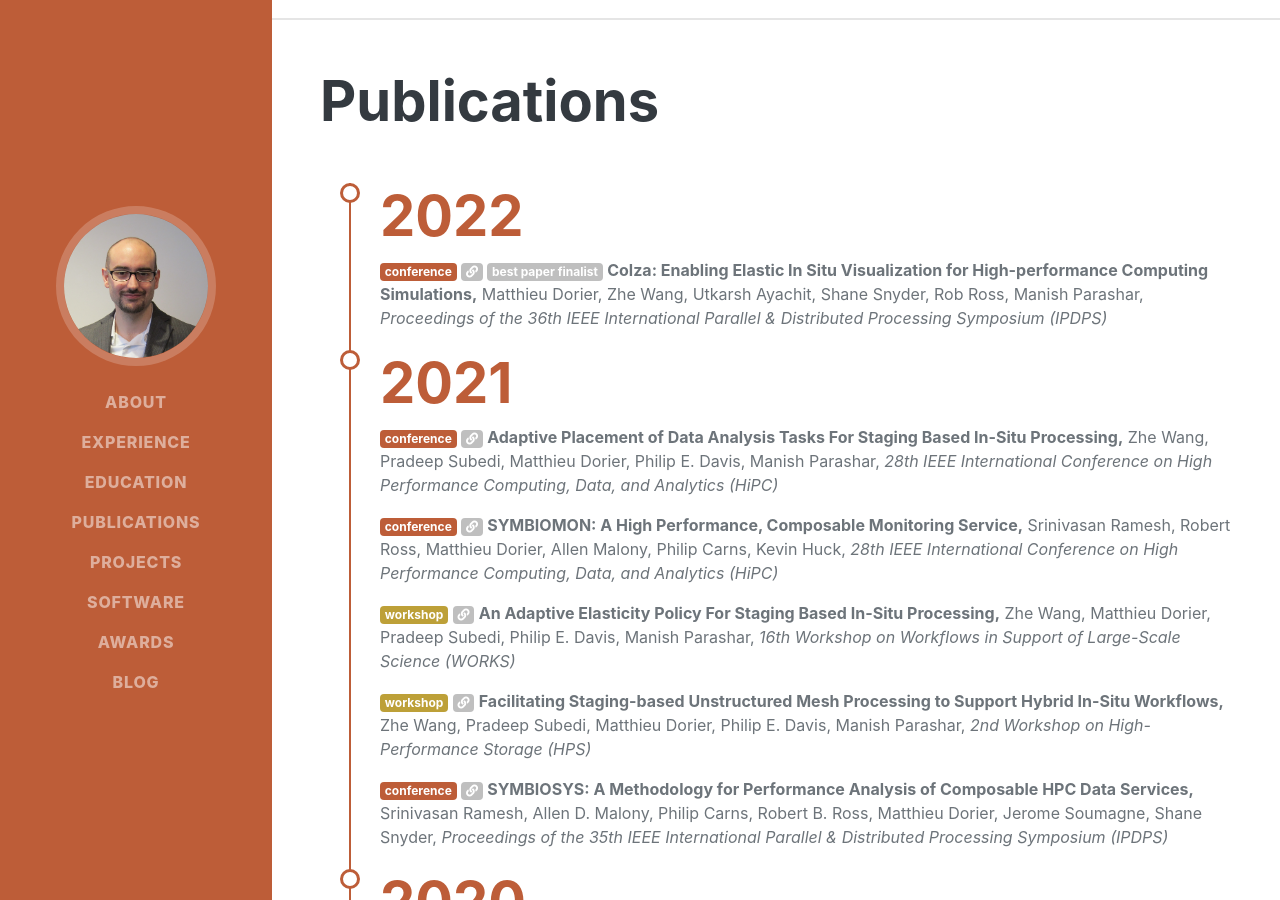
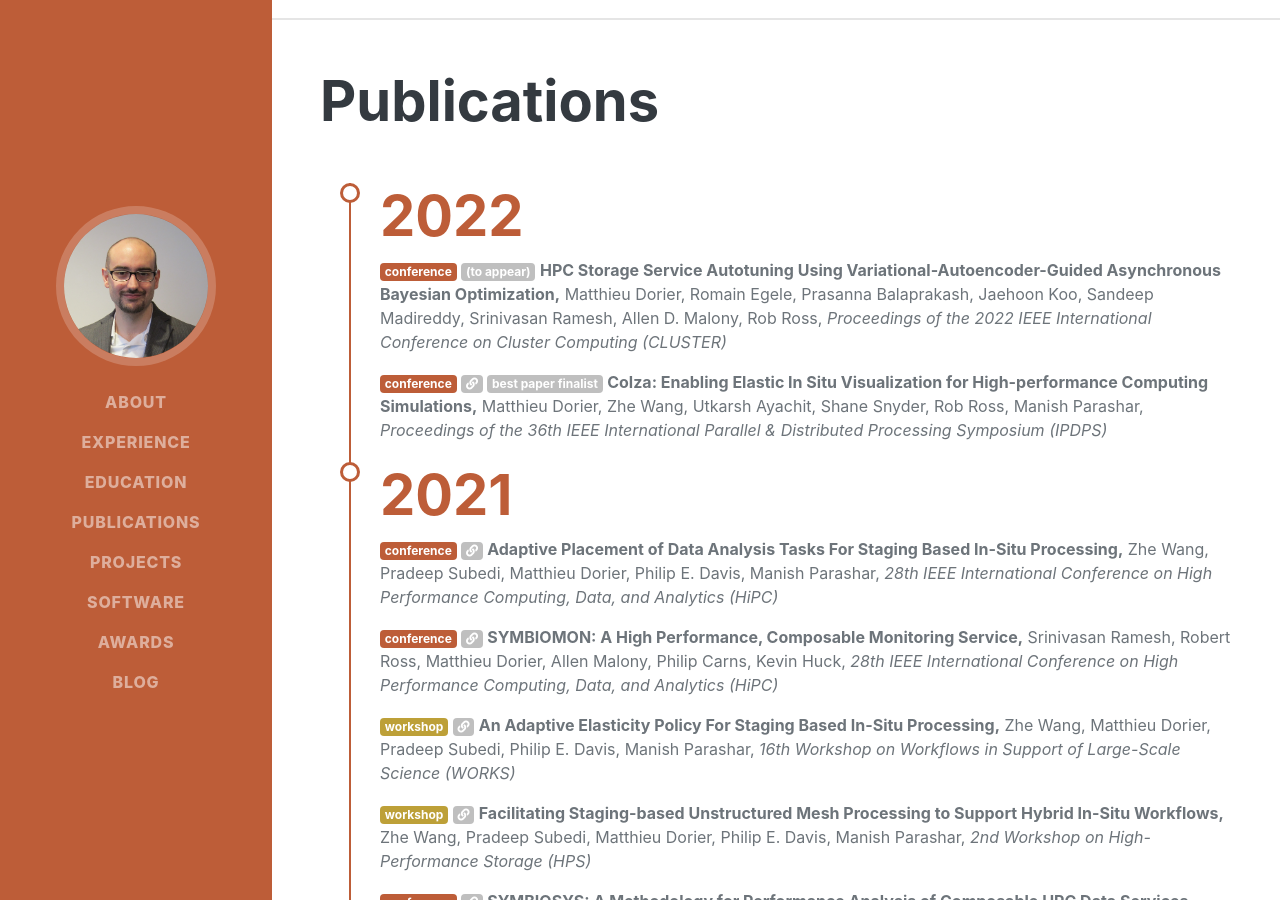
Before and after one commit to mdorier/mdorier.github.io, a Jekyll site: the page built from index.html, in a window 1280 px wide and 900 px high, scrolled down 4227 px. Built offline with Jekyll 4.4.1, drawn with Linux system fonts in a browser that asks for light colours; some web fonts are replaced.

Commit message:
Added cluster 2022 paper

```diff
--- a/_data/biblio.yml
+++ b/_data/biblio.yml
@@ -1,3 +1,10 @@
+- title: "HPC Storage Service Autotuning Using Variational-Autoencoder-Guided Asynchronous Bayesian Optimization"
+  authors: Matthieu Dorier, Romain Egele, Prasanna Balaprakash, Jaehoon Koo, Sandeep Madireddy, Srinivasan Ramesh, Allen D. Malony, Rob Ross
+  type: conference
+  venue: Proceedings of the 2022 IEEE International Conference on Cluster Computing (CLUSTER)
+  year: 2022
+  url:
+
 - title: "Colza: Enabling Elastic In Situ Visualization for High-performance Computing Simulations"
   authors: Matthieu Dorier, Zhe Wang, Utkarsh Ayachit, Shane Snyder, Rob Ross, Manish Parashar
   type: conference
```
